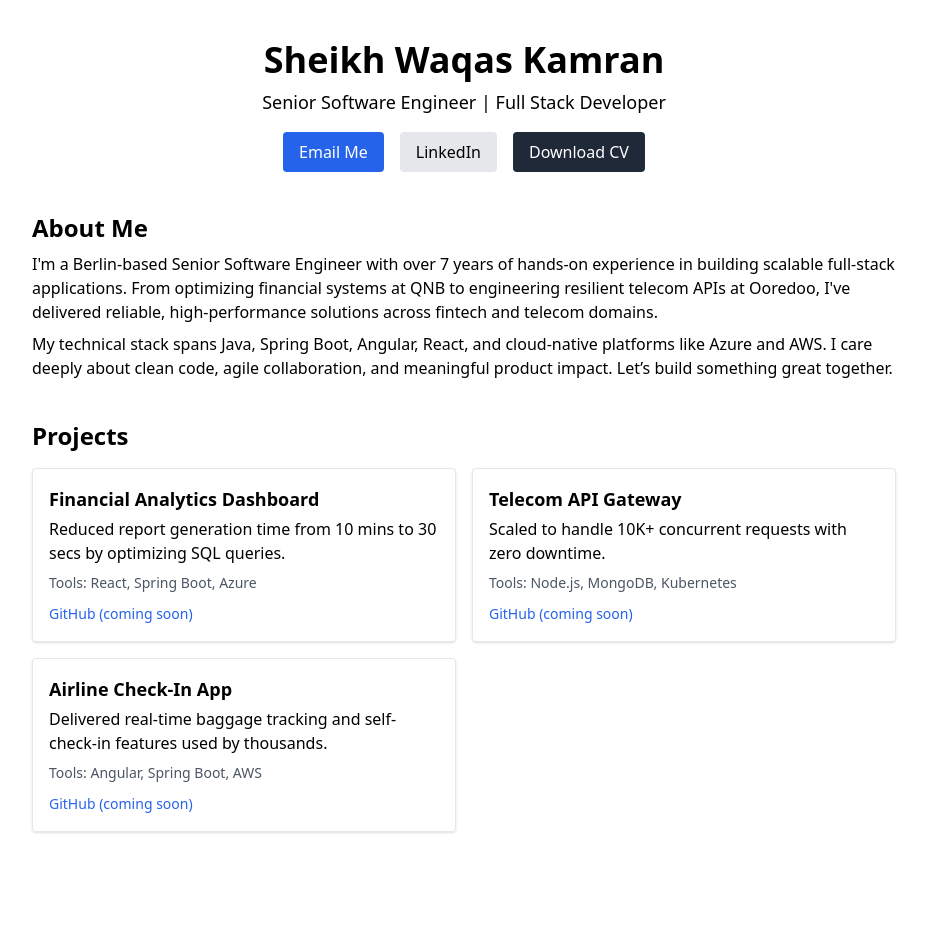
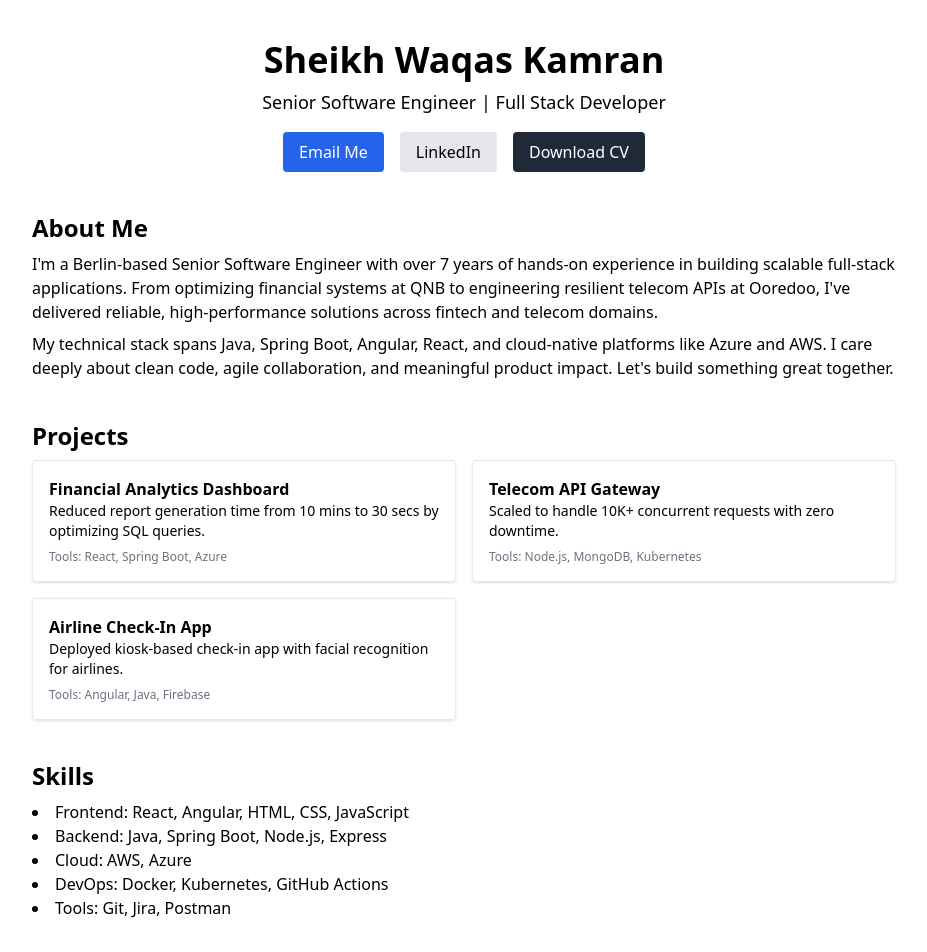
Before and after one commit to arrowprime/waqas-portfolio, a React (Vite) app: page / in a window 1280 px wide. Shown: the top 952 px of the page, without its empty margins (176-1103 px from the left). Before the commit the page ends 912 px from the top, so only its background shows below. Built offline with nearby package versions, Linux system fonts and the light colour scheme.

Commit message:
Fix: Restore full App content with projects and skills

```diff
--- a/src/App.jsx
+++ b/src/App.jsx
@@ -1,4 +1,5 @@
-import React from 'react';
+import React from "react";
+import "./index.css";
 
 const App = () => {
   return (
@@ -25,8 +26,7 @@ const App = () => {
         </a>
         <a
           href="/CV.pdf"
-          target="_blank"
-          rel="noopener noreferrer"
+          download
           className="bg-gray-800 text-white px-4 py-2 rounded hover:bg-gray-900"
         >
           Download CV
@@ -35,70 +35,60 @@ const App = () => {
 
       <section className="mb-10">
         <h2 className="text-2xl font-semibold mb-2">About Me</h2>
+        <p className="mb-2">
+          I'm a Berlin-based Senior Software Engineer with over 7 years of hands-on
+          experience in building scalable full-stack applications. From optimizing
+          financial systems at QNB to engineering resilient telecom APIs at Ooredoo,
+          I've delivered reliable, high-performance solutions across fintech and telecom
+          domains.
+        </p>
         <p>
-          I'm a Berlin-based Senior Software Engineer with over 7 years of hands-on experience in
-          building scalable full-stack applications. From optimizing financial systems at QNB to
-          engineering resilient telecom APIs at Ooredoo, I've delivered reliable, high-performance
-          solutions across fintech and telecom domains.
-        </p>
-        <p className="mt-2">
-          My technical stack spans Java, Spring Boot, Angular, React, and cloud-native platforms
-          like Azure and AWS. I care deeply about clean code, agile collaboration, and meaningful
-          product impact. Let’s build something great together.
+          My technical stack spans Java, Spring Boot, Angular, React, and cloud-native
+          platforms like Azure and AWS. I care deeply about clean code, agile
+          collaboration, and meaningful product impact. Let's build something great
+          together.
         </p>
       </section>
 
       <section className="mb-10">
-        <h2 className="text-2xl font-semibold mb-4">Projects</h2>
-        <div className="grid grid-cols-1 md:grid-cols-2 gap-4">
-          <div className="border rounded p-4 shadow">
-            <h3 className="font-bold text-lg mb-1">Financial Analytics Dashboard</h3>
-            <p className="mb-2">
-              Reduced report generation time from 10 mins to 30 secs by optimizing SQL queries.
+        <h2 className="text-2xl font-semibold mb-2">Projects</h2>
+        <div className="grid md:grid-cols-2 gap-4">
+          <div className="p-4 border rounded shadow">
+            <h3 className="font-semibold">Financial Analytics Dashboard</h3>
+            <p className="text-sm mb-2">
+              Reduced report generation time from 10 mins to 30 secs by optimizing SQL
+              queries.
             </p>
-            <p className="text-sm text-gray-600 mb-2">
-              Tools: React, Spring Boot, Azure
-            </p>
-            <a
-              href="#"
-              className="text-blue-600 hover:underline text-sm"
-            >
-              GitHub (coming soon)
-            </a>
+            <p className="text-xs text-gray-500">Tools: React, Spring Boot, Azure</p>
           </div>
-
-          <div className="border rounded p-4 shadow">
-            <h3 className="font-bold text-lg mb-1">Telecom API Gateway</h3>
-            <p className="mb-2">
+          <div className="p-4 border rounded shadow">
+            <h3 className="font-semibold">Telecom API Gateway</h3>
+            <p className="text-sm mb-2">
               Scaled to handle 10K+ concurrent requests with zero downtime.
             </p>
-            <p className="text-sm text-gray-600 mb-2">
+            <p className="text-xs text-gray-500">
               Tools: Node.js, MongoDB, Kubernetes
             </p>
-            <a
-              href="#"
-              className="text-blue-600 hover:underline text-sm"
-            >
-              GitHub (coming soon)
-            </a>
           </div>
-
-          <div className="border rounded p-4 shadow">
-            <h3 className="font-bold text-lg mb-1">Airline Check-In App</h3>
-            <p className="mb-2">
-              Delivered real-time baggage tracking and self-check-in features used by thousands.
+          <div className="p-4 border rounded shadow">
+            <h3 className="font-semibold">Airline Check-In App</h3>
+            <p className="text-sm mb-2">
+              Deployed kiosk-based check-in app with facial recognition for airlines.
             </p>
-            <p className="text-sm text-gray-600 mb-2">
-              Tools: Angular, Spring Boot, AWS
-            </p>
-            <a
-              href="#"
-              className="text-blue-600 hover:underline text-sm"
-            >
-              GitHub (coming soon)
-            </a>
+            <p className="text-xs text-gray-500">Tools: Angular, Java, Firebase</p>
           </div>
         </div>
+      </section>
+
+      <section>
+        <h2 className="text-2xl font-semibold mb-2">Skills</h2>
+        <ul className="list-disc list-inside">
+          <li>Frontend: React, Angular, HTML, CSS, JavaScript</li>
+          <li>Backend: Java, Spring Boot, Node.js, Express</li>
+          <li>Cloud: AWS, Azure</li>
+          <li>DevOps: Docker, Kubernetes, GitHub Actions</li>
+          <li>Tools: Git, Jira, Postman</li>
+        </ul>
       </section>
     </div>
   );
```
